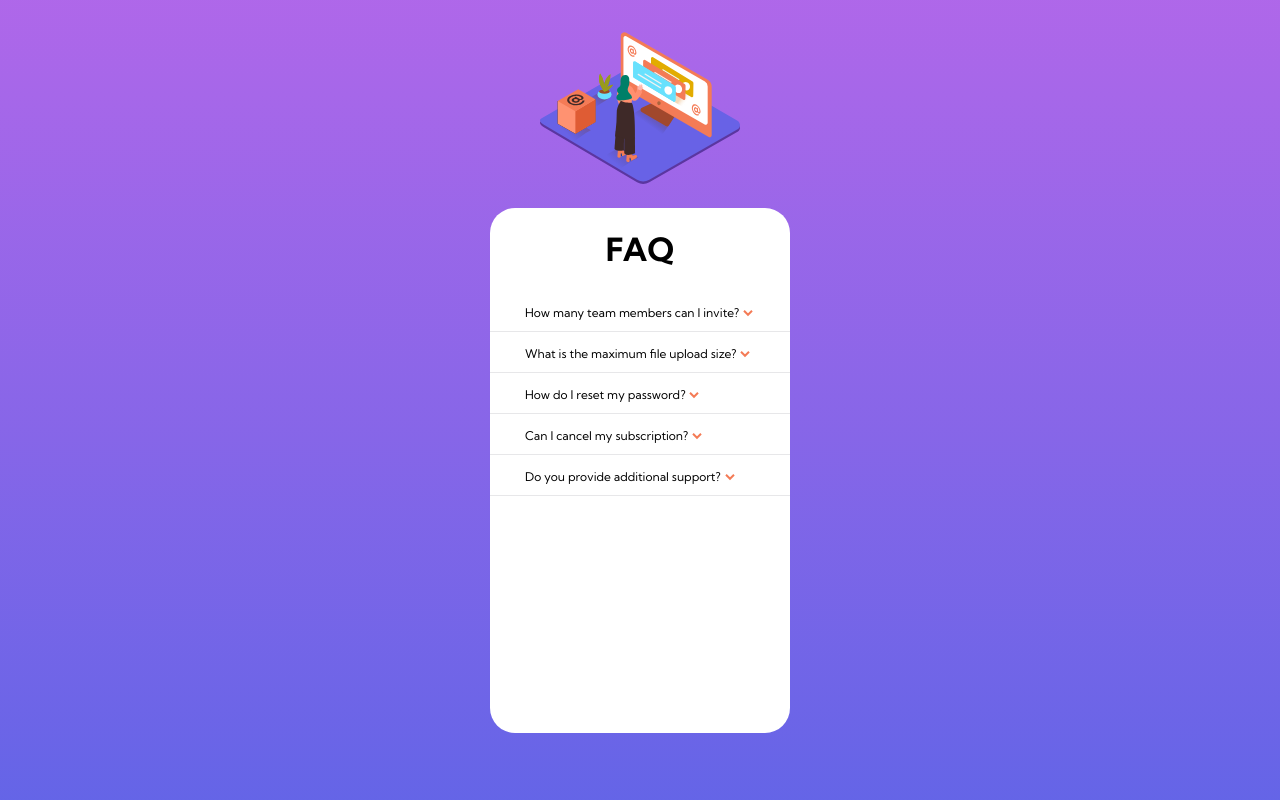
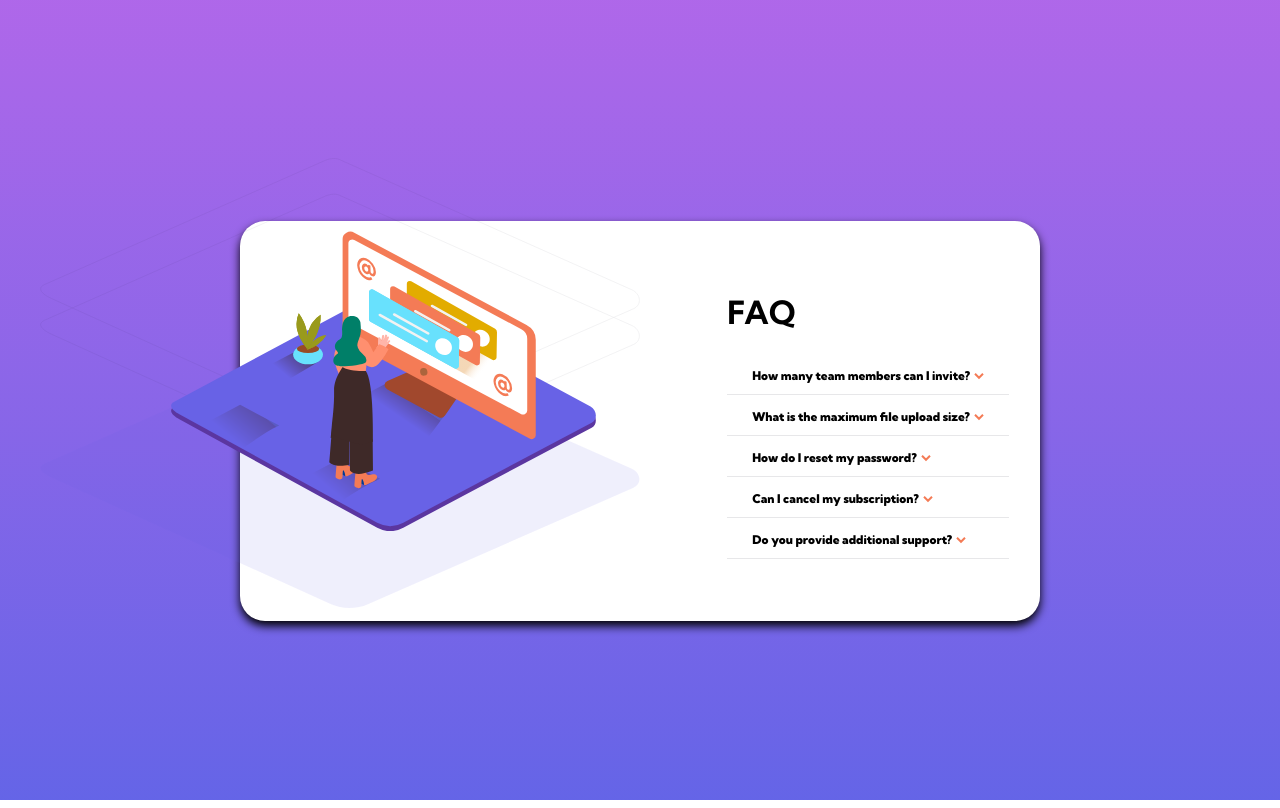
Before and after one commit to platypus567/faq_accordion_card, a plain HTML site: page index.html in a window 1280 px wide. Drawn offline with Linux system fonts and the light colour scheme.

Commit message:
completed project

```diff
--- a/app.js
+++ b/app.js
@@ -13,9 +13,17 @@ for(let i = 0; i < clickable.length; i++){
         if(flag == false){
             for(let i = 0; i < hidden.length;i++){
                 hidden[i].style.display = 'none';
+                arrowDowns[i].style.transform = "initial";
             }
             hidden[i].style.display = 'block';
-            dropdownText[i].style.fontWeight = "900";
+            arrowDowns[i].style.transform = "rotate(180deg)"
+            flag = true;
+            console.log(flag)
+        } else{
+            arrowDowns[i].style.transform = "initial";
+            hidden[i].style.display = 'none';
+            flag = false;
+            console.log(flag);
         }
 
     })
--- a/index.html
+++ b/index.html
@@ -34,13 +34,20 @@
         alt=""
         id="headimg"
       />
+
+      <img src="./images/bg-pattern-desktop.svg" alt="" id="bgdesktop">
+      <img src="./images/bg-pattern-mobile.svg" alt="" id="bgmobile">
     </div>
     <div id="maincard">
-      <h1>FAQ</h1>
+      <img src="./images/illustration-woman-online-desktop.svg" alt="" id="headimgdesktop">
+
+      <div id="dropdownCol">
+        <h1>FAQ</h1>
       <div class="dropdowndiv">
         <div class="clickable">
         <p class="dropdowntext">How many team members can I invite?</p>
         <img src="./images/icon-arrow-down.svg" alt="" class="arrowdown">
+
       </div>
         <p class="hidden">
           You can invite up to 2 additional users on the Free plan. There is no
@@ -93,6 +100,7 @@
       </p>
       </div>
     </div>
+    </div>
 
 
 
--- a/style.css
+++ b/style.css
@@ -16,6 +16,7 @@ body{
 h1{
     font-weight: 700;
     text-align: center;
+    padding-top: 100px;
 }
 p{
     font-weight: 400;
@@ -28,15 +29,26 @@ p{
     height: 700px;
     border-radius: 25px;
     margin-bottom: 75px;
+    margin-top: 100px;
+    box-shadow: 0 5px 10px black;
 }
 #headimg{
     width: 200px;
     height: 200px;
-
+    padding-left: 5px;
+    margin-bottom: 90px;
+}
+#bgmobile{
+    position: absolute;
+    margin-top: 50px;
+    transform: translate(-15px,-5px);
 }
 #imgdiv{
     display: flex;
     justify-content: center;
+    position: absolute;
+    margin-bottom: 400px;
+    flex-direction: column;
 }
 .hidden{
     display: none;
@@ -46,10 +58,69 @@ p{
 }
 .dropdowntext{
     display: inline;
-    font-weight: 400;
+    font-weight: 900;
 
+}
+.dropdowntext:hover{
+    color: hsl(14, 88%, 65%);
 }
 .dropdowndiv{
     padding:10px 25px;
     border-bottom: 1px solid hsl(240, 5%, 91%);
 }
+#bgdesktop{
+    display: none;
+}
+#headimgdesktop{
+    display: none;
+}
+
+@media (min-width: 380px){
+    #headimg{
+        margin-bottom: 300px;
+    }
+    #bgmobile{
+        margin-bottom: 200px;
+    }
+}
+@media (min-width: 800px){
+    #maincard{
+        display: flex;
+        flex-direction: row;
+        width: 800px;
+        height: 400px;
+        justify-content: space-evenly;
+    }
+    h1{
+        padding-top: 10px;
+        margin-top: 0;
+        text-align: left;
+    }
+    #dropdownCol{
+        display: flex;
+        flex-direction: column;
+        justify-content: center;
+
+    }
+    .dropdowntext{
+        padding-left: 0;
+    }
+    #headimg{
+        display: none;
+    }
+    #bgmobile{
+        display: none;
+    }
+    #bgdesktop{
+        display: inline;
+        width: 600px;
+        height: 450px;
+        transform: translate(-300px,175px);
+    }
+    #headimgdesktop{
+        display: inline;
+        width: 425px;
+        height: 300px;
+        transform: translate(-100px,10px);
+    }
+}
```
